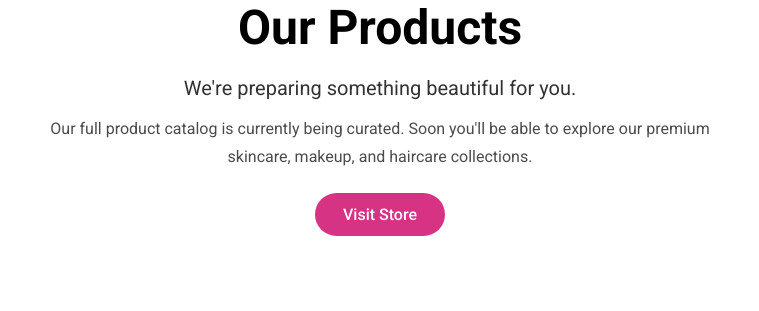
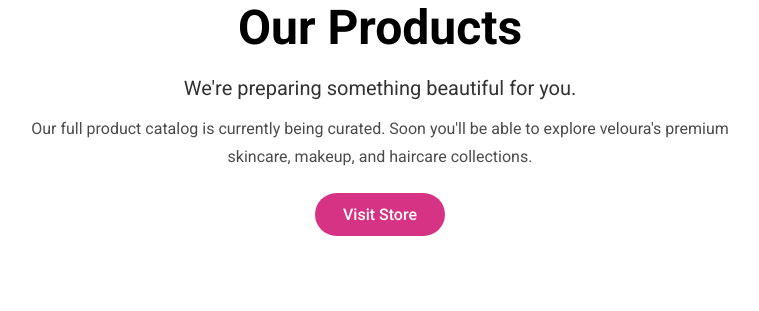
Before and after one commit to Odiase/Veloura, a Django app: page /store/products/ in a window 1280 px wide. Shown: the part 247-558 px from the top of the page, without its empty margins (260-1019 px from the left). Run offline with Django 5.2, Linux system fonts and the light colour scheme.

Commit message:
updated template text

```diff
--- a/templates/products_coming_soon.html
+++ b/templates/products_coming_soon.html
@@ -22,7 +22,7 @@ Veloura - Our Products
 
         <p class="coming-message">
             Our full product catalog is currently being curated.
-            Soon you'll be able to explore our premium skincare,
+            Soon you'll be able to explore veloura's premium skincare,
             makeup, and haircare collections.
         </p>
 
```
